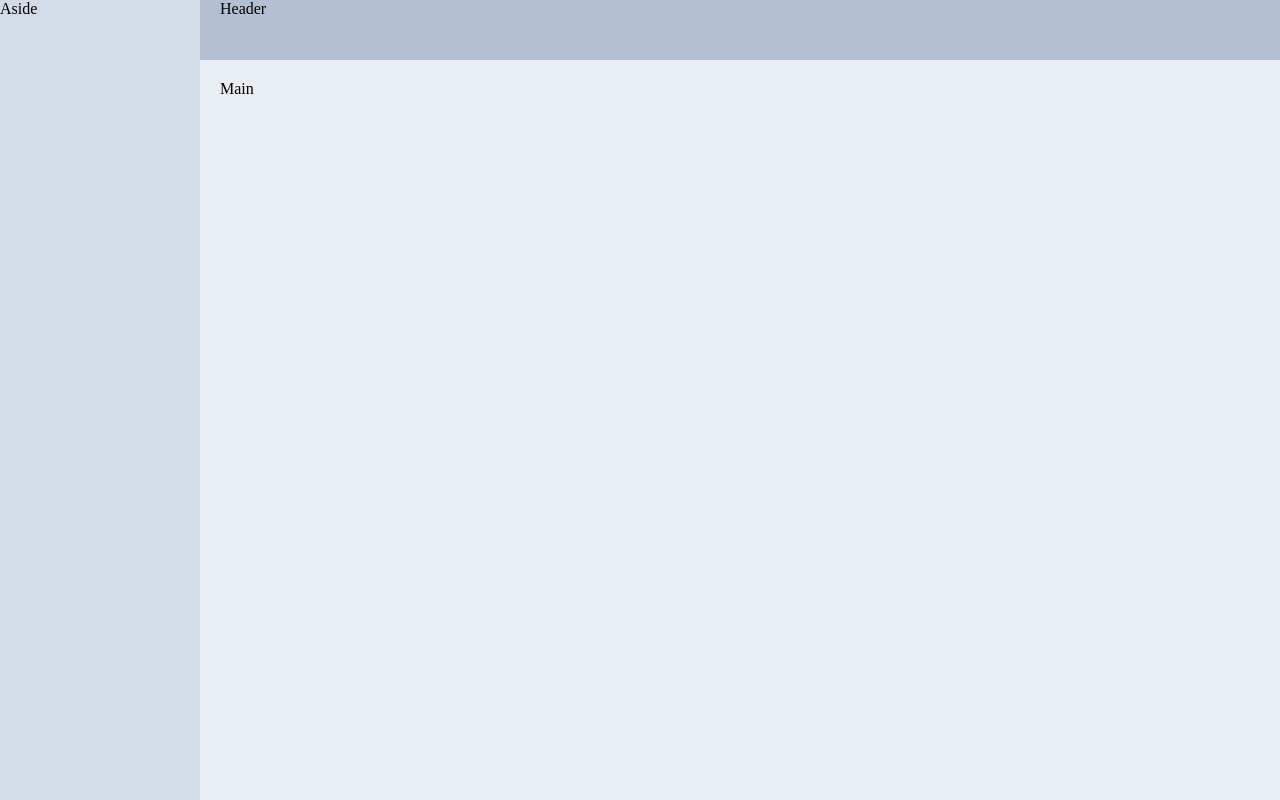
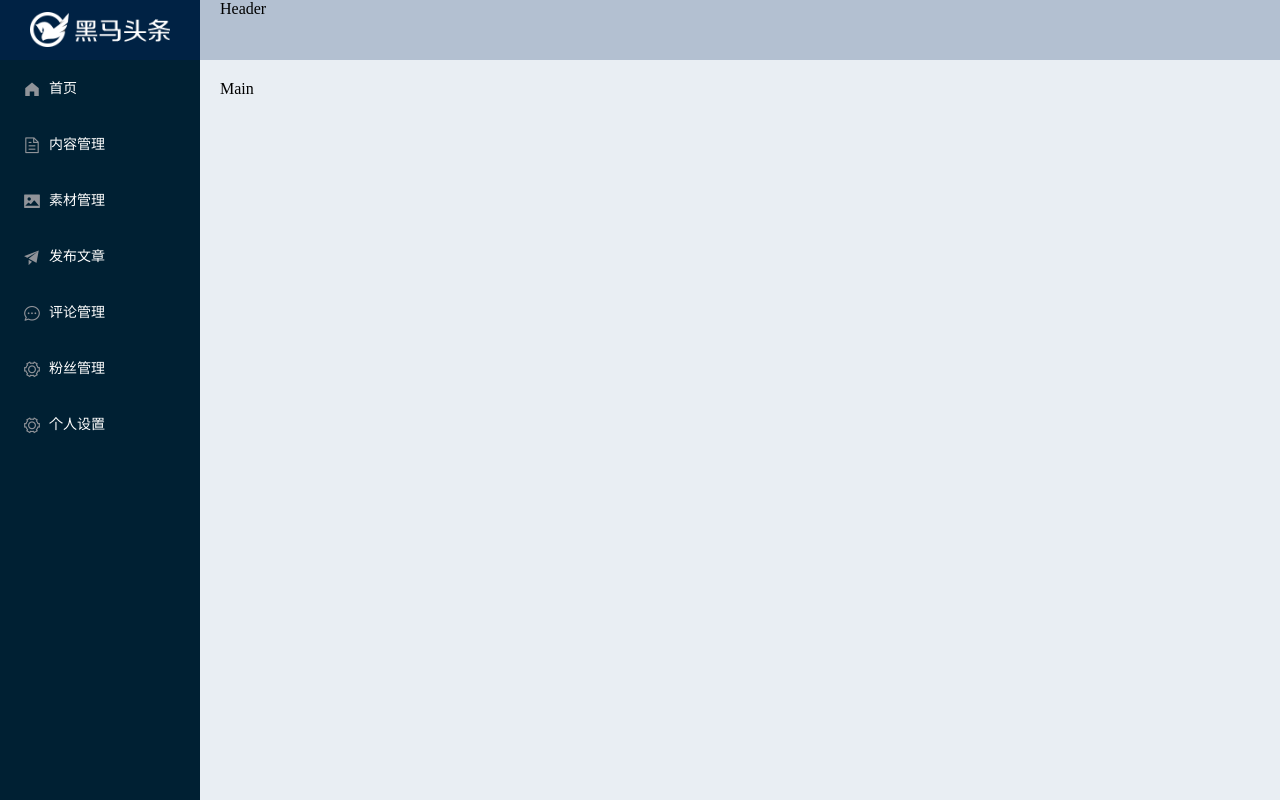
Before and after one commit to lemon814/hmpc, a Vue app: page /#/ in a window 1280 px wide. Built offline with nearby package versions, Linux system fonts and the light colour scheme.

Commit message:
侧边栏布局

```diff
--- a/src/views/layout/index.vue
+++ b/src/views/layout/index.vue
@@ -1,6 +1,49 @@
 <template>
     <el-container class="layout-container">
-        <el-aside class="aside" width="200px">Aside</el-aside>
+        <el-aside
+        class="aside"
+        width="200px"
+        >
+            <!-- 上面是一个logo -->
+            <div class="logo"></div>
+            <!-- 菜单区域 -->
+            <el-menu
+            default-active="2"
+            class="nav-menu"
+            background-color="#002033"
+            text-color="#fff"
+            active-text-color="#ffd04b"
+            >
+                <el-menu-item index="/">
+                    <i class="el-icon-s-home"></i>
+                    <span slot="title">首页</span>
+                </el-menu-item>
+                <el-menu-item index="/articles">
+                    <i class="el-icon-document"></i>
+                    <span slot="title">内容管理</span>
+                </el-menu-item>
+                <el-menu-item index="/image">
+                    <i class="el-icon-picture"></i>
+                    <span slot="title">素材管理</span>
+                </el-menu-item>
+                <el-menu-item index="/addArticle">
+                    <i class="el-icon-s-promotion"></i>
+                    <span slot="title">发布文章</span>
+                </el-menu-item>
+                <el-menu-item index="/comment">
+                    <i class="el-icon-chat-dot-round"></i>
+                    <span slot="title">评论管理</span>
+                </el-menu-item>
+                <el-menu-item index="/fans">
+                    <i class="el-icon-setting"></i>
+                    <span slot="title">粉丝管理</span>
+                </el-menu-item>
+                <el-menu-item index="/settings">
+                    <i class="el-icon-setting"></i>
+                    <span slot="title">个人设置</span>
+                </el-menu-item>
+            </el-menu>
+        </el-aside>
         <el-container>
             <el-header class="header">Header</el-header>
             <el-main class="main">Main</el-main>
@@ -21,7 +64,7 @@ export default {
 }
 </script>
 
-<style>
+<style lang="less">
     /* 外层的容器占满整个页面 */
     .layout-container {
         position: fixed;
@@ -32,7 +75,20 @@ export default {
     }
 
     .aside {
-        background-color: #d3dce6;
+        background-color: #002033;
+        .el-menu {
+            border-right: none;
+        }
+        .logo{
+            width: 100%;
+            height: 60px;
+            background: #002244 url(../../assets/logo_admin.png) no-repeat center / 140px auto;
+        }
+        // 覆盖background 的图片和大小，类书写在logo的下方。
+        .minLogo{
+            background-image: url(../../assets/logo_admin_01.png);
+            background-size: 36px auto;
+        }
     }
 
     .header {
```
